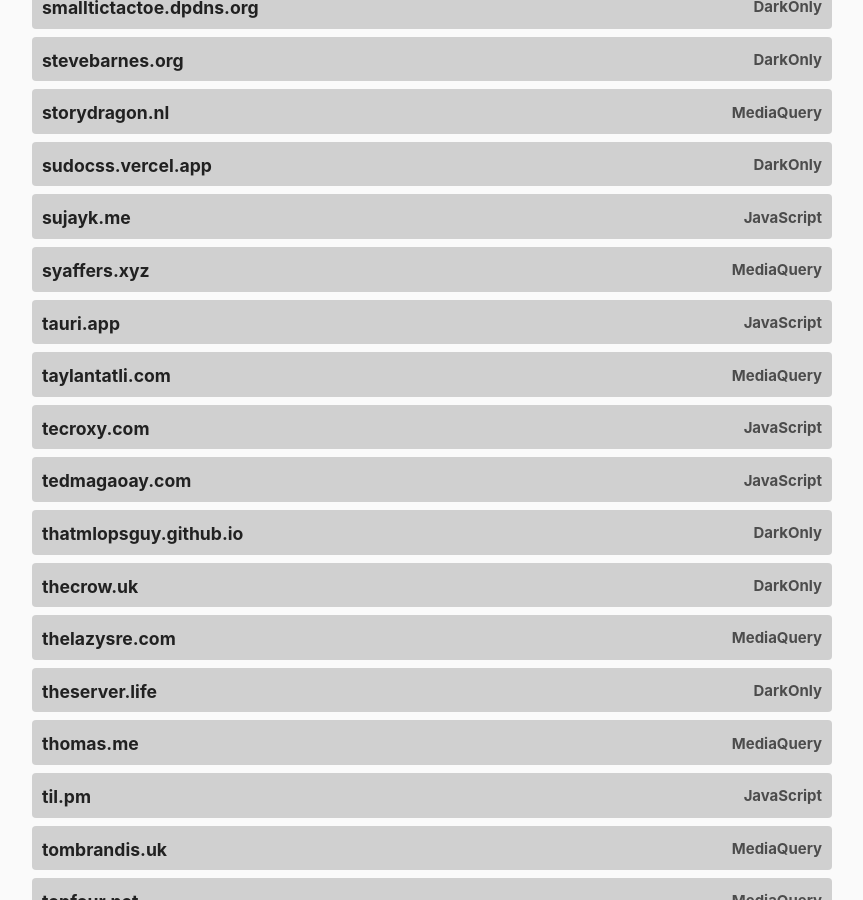
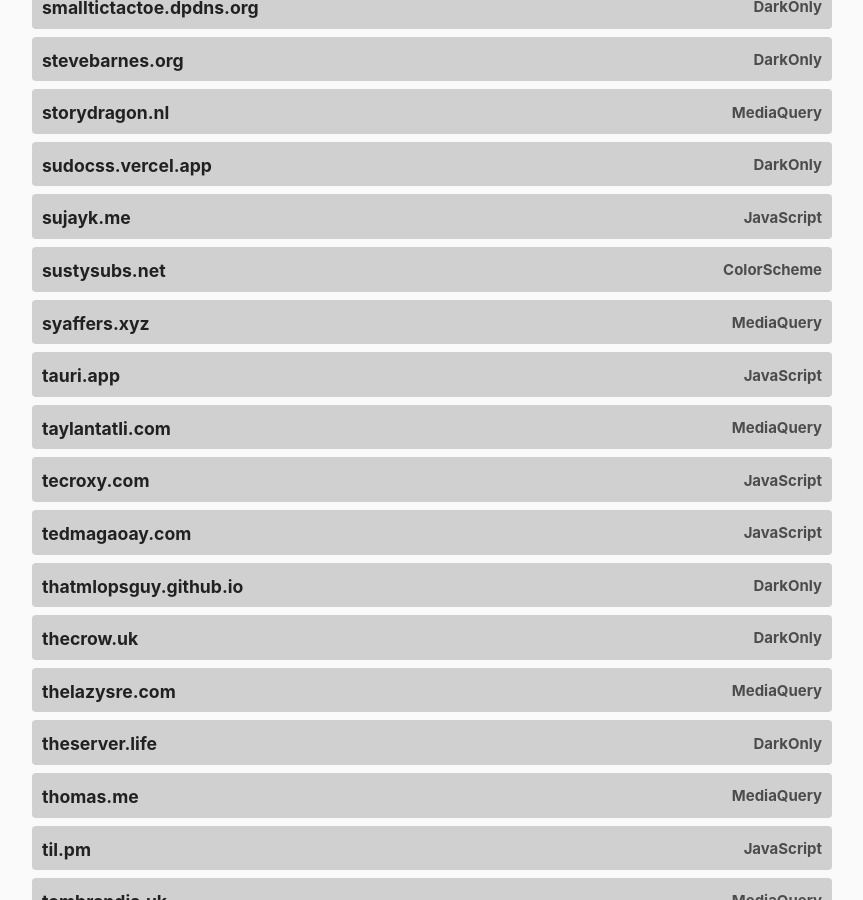
Before and after one commit to garritfra/darktheme.club, a Jekyll site: the page built from index.md, in a window 1280 px wide and 900 px high, scrolled down 8370 px. Shown: the whole window, without its empty margins (208-1071 px from the left). Built offline with Jekyll 4.4.1, drawn with Linux system fonts in a browser that asks for light colours.

Commit message:
Add sustysubs.net

```diff
--- a/_data/sites.yml
+++ b/_data/sites.yml
@@ -753,6 +753,11 @@
   method: javascript
   last_checked: 2026-01-14
 
+- domain: sustysubs.net
+  url: https://www.sustysubs.net
+  method: colorscheme
+  last_checked: 2026-05-10
+
 - domain: syaffers.xyz
   url: https://syaffers.xyz/
   method: mediaquery
```
